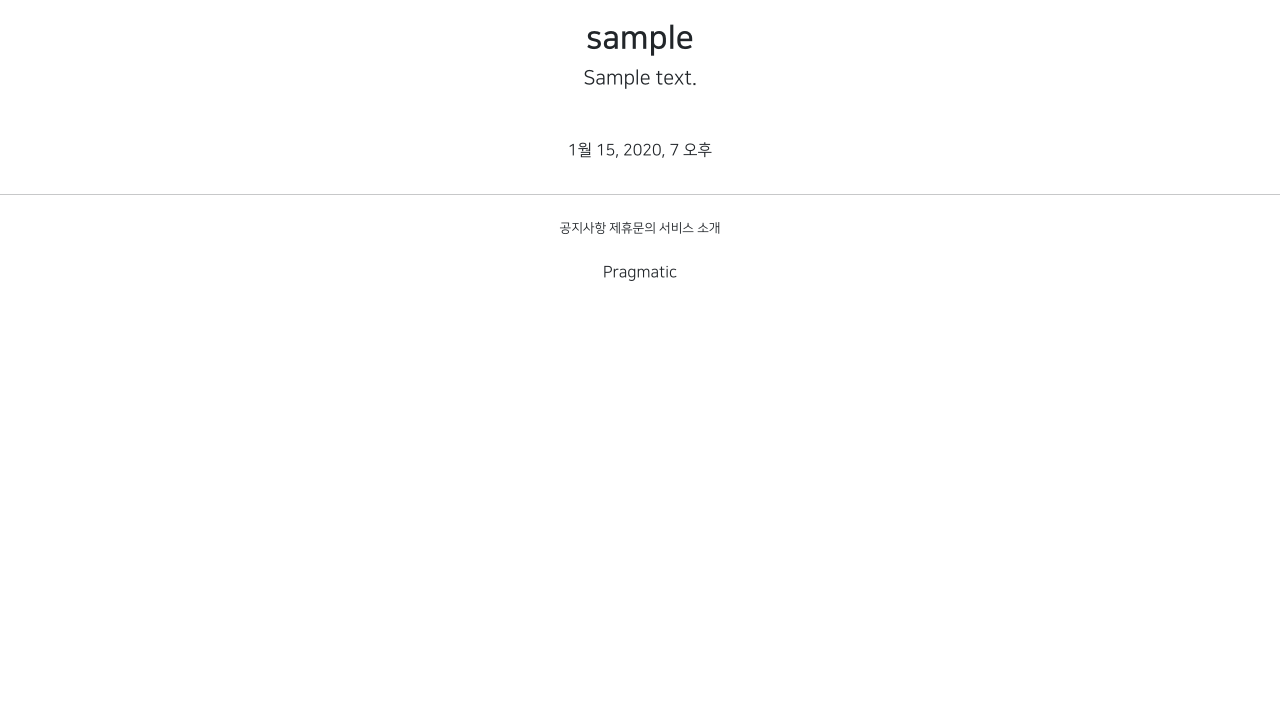
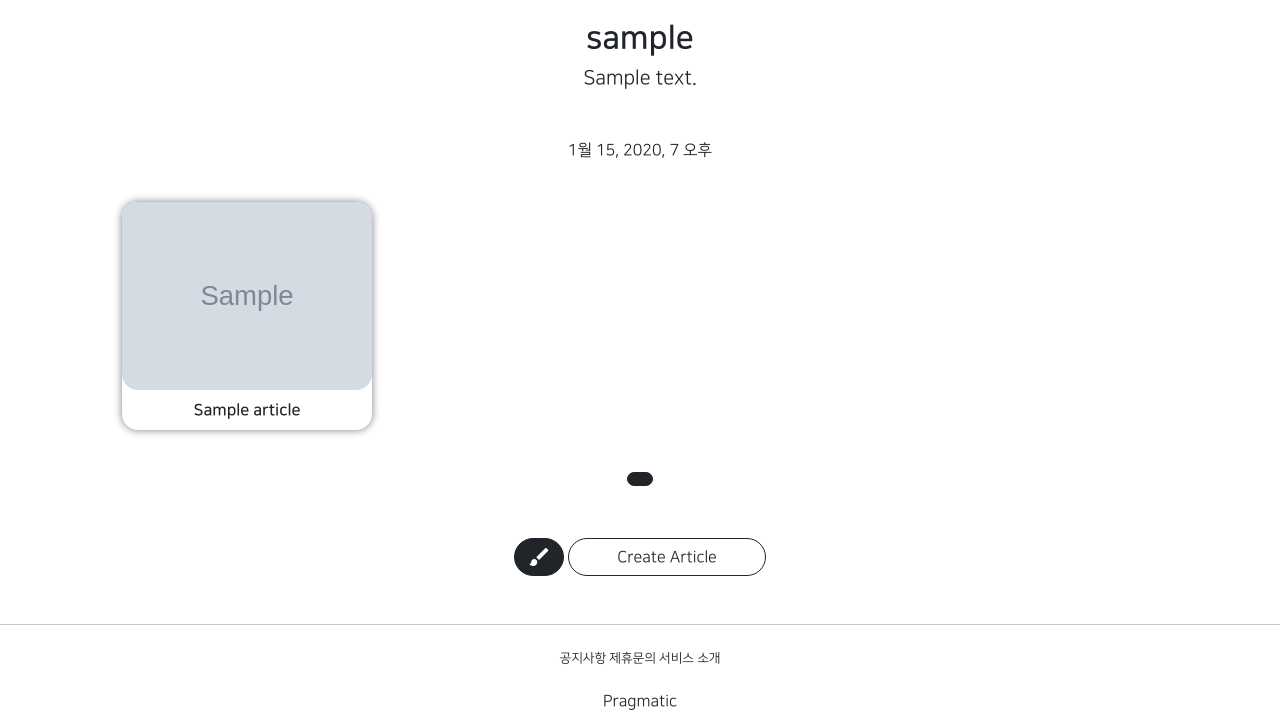
Before and after one commit to 00kang/gis_web_mine, a Django app: page /accounts/detail/1 in a window 1280 px wide. Shown: the part 469-1188 px from the top of the page. Before the commit the page ends 750 px from the top, so only its background shows below. Run offline with Django 3.2, Linux system fonts and the light colour scheme; tables that the repository leaves empty hold one stand-in row (values such as "Sample post"); grey boxes marked "Sample" are stand-in pictures; parts of the project's set-up code (start-up, migrations or seed data) failed here and were passed over; some libraries are stand-ins or nearby versions; some web fonts are replaced.

Commit message:
08/19 commit | Connect Profile and Article

```diff
--- a/accountapp/templates/accountapp/detail.html
+++ b/accountapp/templates/accountapp/detail.html
@@ -44,4 +44,8 @@
 
     </div>
 
+    <div>
+        {% include 'snippets/list_fragment.html' with article_list=object_list %}
+    </div>
+
 {% endblock %}
--- a/accountapp/views.py
+++ b/accountapp/views.py
@@ -12,6 +12,7 @@ from django.views.generic import CreateView, DetailView, UpdateView, DeleteView
 from accountapp.decorators import account_ownership_required
 from accountapp.forms import AccountCreationForm
 from accountapp.models import HelloWorld
+from articleapp.models import Article
 
 
 @login_required
@@ -41,6 +42,12 @@ class AccountDetailView(DetailView):
     context_object_name = 'target_user'
     template_name = 'accountapp/detail.html'
 
+    paginate_by = 20
+
+    def get_context_data(self, **kwargs):
+        article_list = Article.objects.filter(writer=self.object)
+        return super().get_context_data(object_list=article_list, **kwargs)
+
 
 has_ownership = [login_required, account_ownership_required]
 
```
